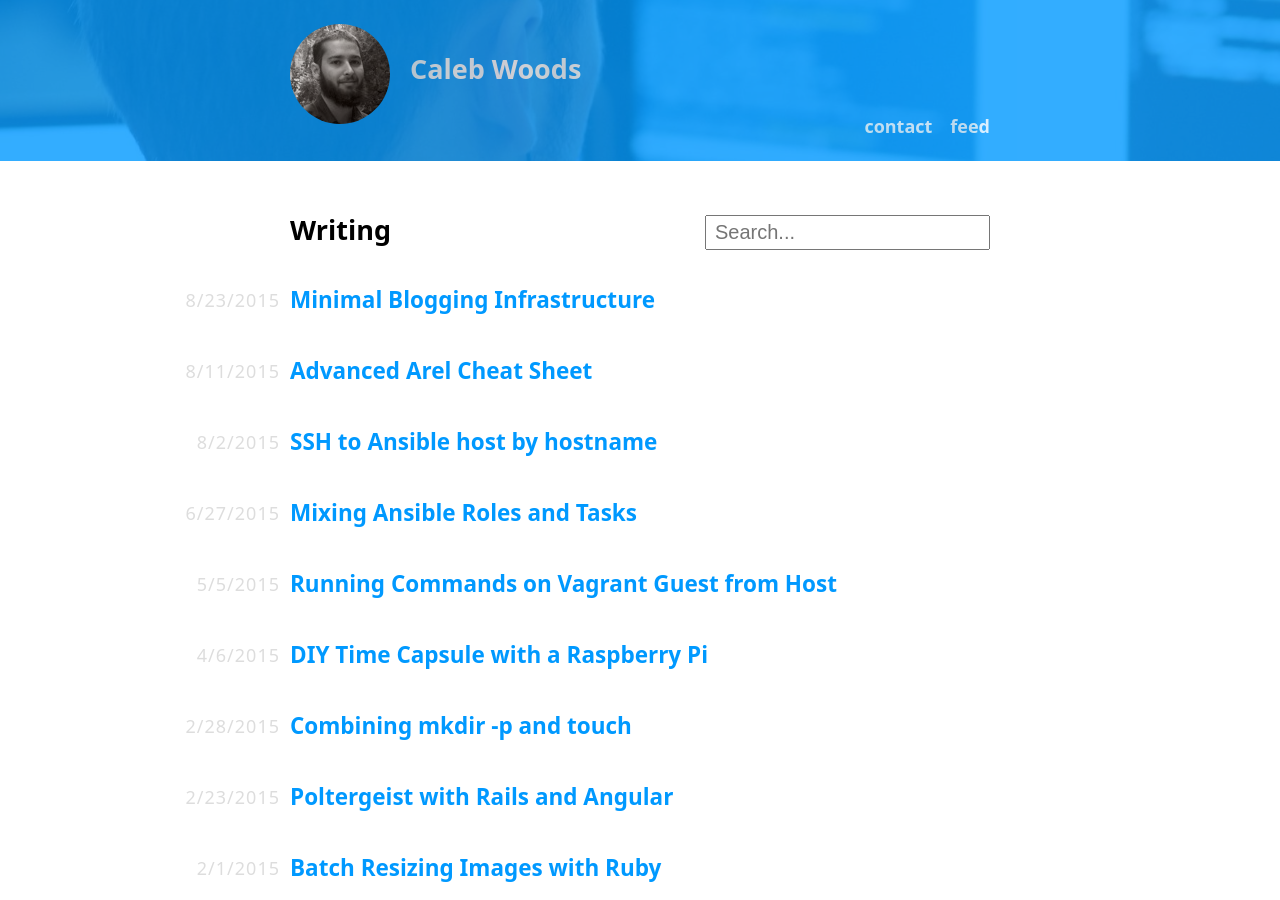
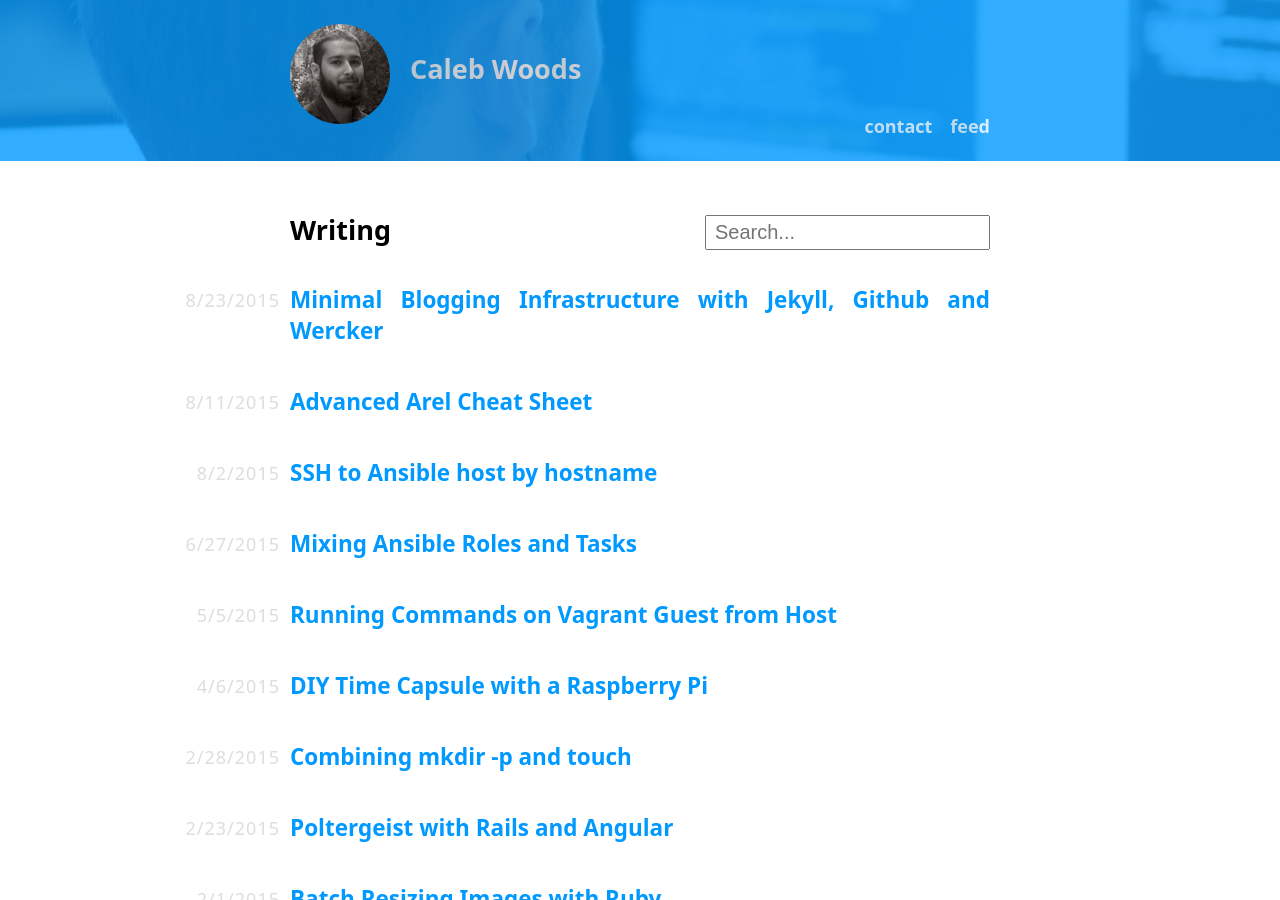
Before and after one commit to calebwoods/calebwoods.github.io, a Jekyll site: the page built from index.html, in a window 1280 px wide and 900 px high. Built offline with Jekyll 4.4.1, drawn with Linux system fonts in a browser that asks for light colours; some web fonts are replaced; Markdown is read by kramdown in place of the engine named in the settings.

Commit message:
Tweak blog setup post

```diff
--- a/_posts/2015-08-23-minimal-blogging-infrastructure.md
+++ b/_posts/2015-08-23-minimal-blogging-infrastructure.md
@@ -1,9 +1,11 @@
 ---
 layout: post
-title: "Minimal Blogging Infrastructure"
+title: "Minimal Blogging Infrastructure with Jekyll, Github and Wercker"
 date: "2015-08-23"
 tags:
   - writing
+  - ruby
+  - git
 ---
 
 Over the past couple of years I've made a concerted effort to write a blog post at least once a month.  My motivation for this goal has been to improve my writing overall and use my blog as a playground to document my latest experiments or crazy bug fixes.
@@ -16,7 +18,7 @@ Before I started writing on my own blog I'd done some occasional writing elsewhe
 
 To get to point where publishing was easy I wanted to have a process for writing posts that was minimal enough to help me focus on writing.  Also wanted to be able to write in [Github flavored Markdown](https://help.github.com/articles/github-flavored-markdown/) like I do throughout the day when I'm working on projects.
 
-Ruby being my go to language these days and wanting to give [Github pages](https://help.github.com/articles/using-jekyll-with-pages/) a try for hosting, I settled on using Jekyll for my blog.
+Ruby being my go to language these days and wanting to give [Github pages](https://help.github.com/articles/using-jekyll-with-pages/) a try for hosting, I settled on using [Jekyll](http://jekyllrb.com/) for my blog.
 
 ### Plugins
 
```
